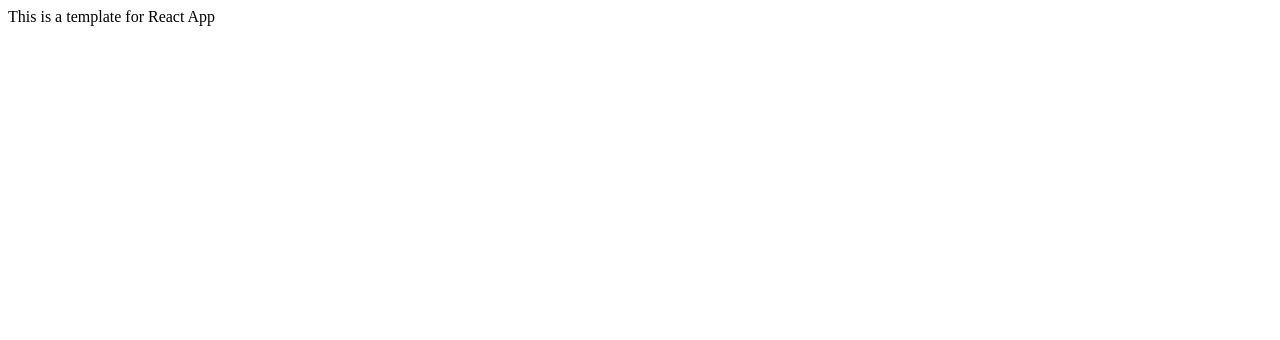
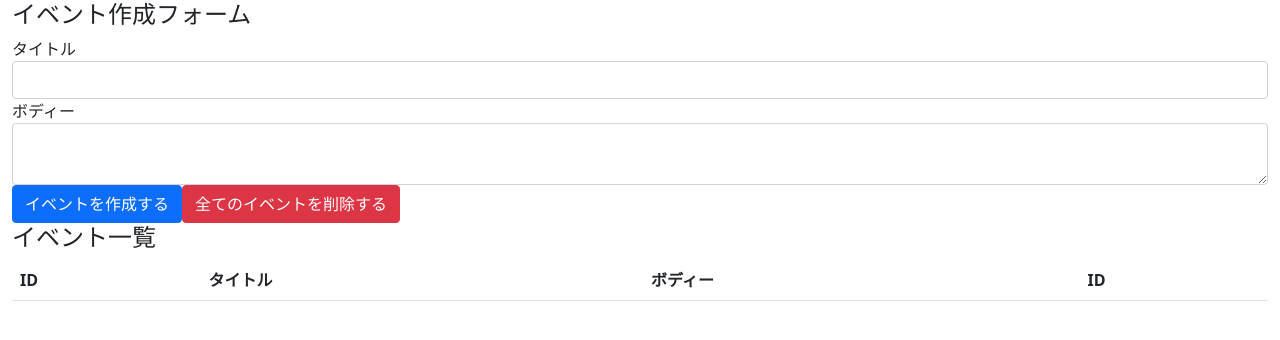
Before and after one commit to fractaaal/react-hooks-101, a React (Create React App) app: page / in a window 1280 px wide. Shown: the top 340 px of the page. Built offline with nearby package versions, Linux system fonts and the light colour scheme.

Commit message:
install bootstrap

```diff
--- a/package.json
+++ b/package.json
@@ -6,6 +6,7 @@
     "@testing-library/jest-dom": "^5.16.1",
     "@testing-library/react": "^12.1.2",
     "@testing-library/user-event": "^13.5.0",
+    "bootstrap": "^5.1.3",
     "react": "^17.0.2",
     "react-dom": "^17.0.2",
     "react-scripts": "5.0.0",
--- a/src/App.js
+++ /dev/null
@@ -1,7 +0,0 @@
-import React from "react";
-
-const App = () => {
-  return <div className="App">This is a template for React App</div>;
-};
-
-export default App;
--- /dev/null
+++ b/src/components/App.js
@@ -0,0 +1,38 @@
+import React from "react";
+import "bootstrap/dist/css/bootstrap.min.css";
+
+const App = () => {
+  return (
+    <div className="container-fluid">
+      <h4>イベント作成フォーム</h4>
+      <form>
+        <div className="form-group">
+          <label htmlFor="formEventTitle">タイトル</label>
+          <input className="form-control" id="formEventTitle"></input>
+        </div>
+
+        <div className="form-group">
+          <label htmlFor="formEventBody">ボディー</label>
+          <textarea className="form-control" id="formEventBody"></textarea>
+        </div>
+
+        <button className="btn btn-primary">イベントを作成する</button>
+        <button className="btn btn-danger">全てのイベントを削除する</button>
+      </form>
+      <h4>イベント一覧</h4>
+      <table className="table table-hover">
+        <thead>
+          <tr>
+            <th>ID</th>
+            <th>タイトル</th>
+            <th>ボディー</th>
+            <th>ID</th>
+          </tr>
+        </thead>
+        <tbody></tbody>
+      </table>
+    </div>
+  );
+};
+
+export default App;
```
Also changed, not shown: src/index.js (+4 -4 lines), 1 other file (tests, documents, lock files or other folders).
